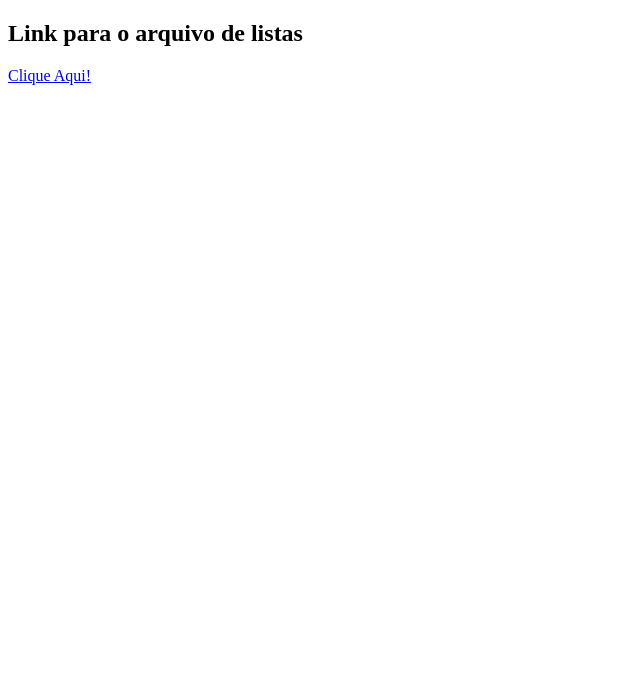
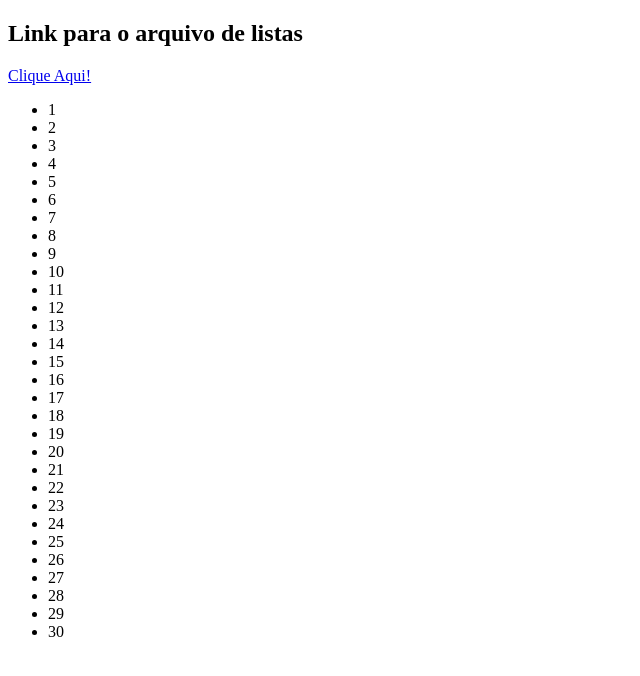
Before and after one commit to Carlamagalhaes1/HTML, a plain HTML site: page aula10.17/link.html in a window 1280 px wide. Shown: the whole page, without its empty margins (0-640 px from the left). Drawn offline with Linux system fonts and the light colour scheme.

Commit message:
numeros de 1 a 30 adicionados

```diff
--- a/aula10.17/link.html
+++ b/aula10.17/link.html
@@ -8,5 +8,38 @@
 <body>
     <h2>Link para o arquivo de listas</h2>
     <a href="./listas.html">Clique Aqui!</a>
+
+    <ul>
+        <li>1</li>
+        <li>2</li>
+        <li>3</li>
+        <li>4</li>
+        <li>5</li>
+        <li>6</li>
+        <li>7</li>
+        <li>8</li>
+        <li>9</li>
+        <li>10</li>
+        <li>11</li>
+        <li>12</li>
+        <li>13</li>
+        <li>14</li>
+        <li>15</li>
+        <li>16</li>
+        <li>17</li>
+        <li>18</li>
+        <li>19</li>
+        <li>20</li>
+        <li>21</li>
+        <li>22</li>
+        <li>23</li>
+        <li>24</li>
+        <li>25</li>
+        <li>26</li>
+        <li>27</li>
+        <li>28</li>
+        <li>29</li>
+        <li id="li30">30</li>
+    </ul>
 </body>
 </html>
```
